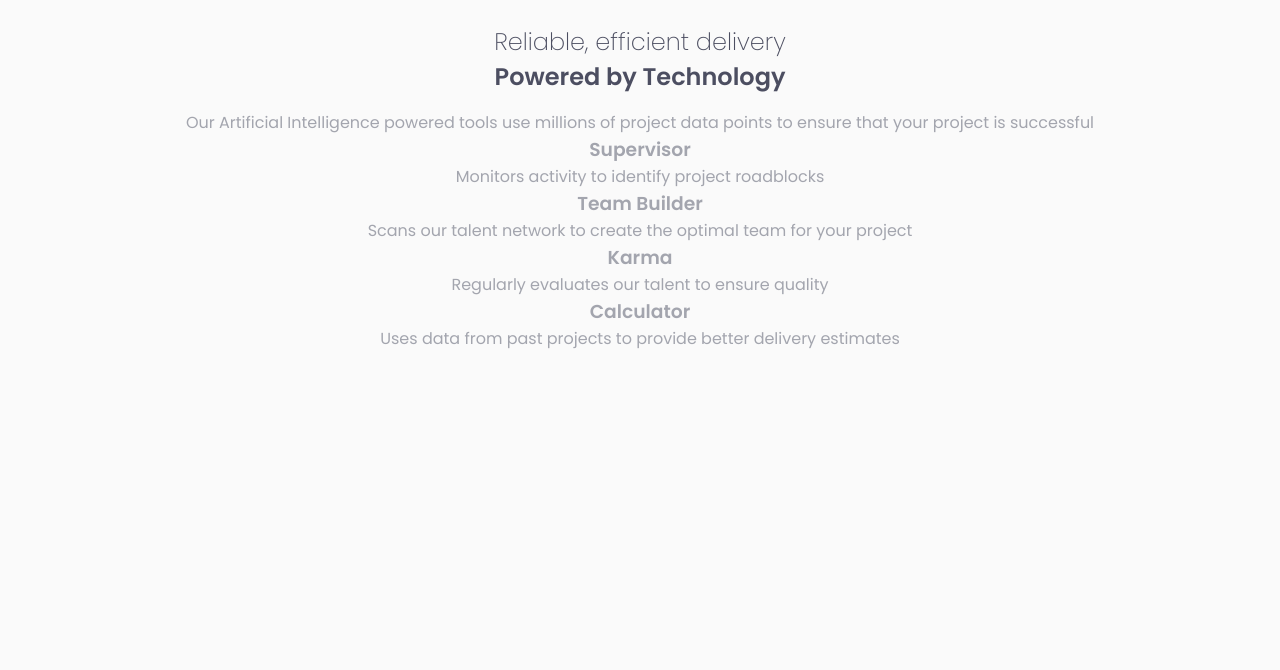
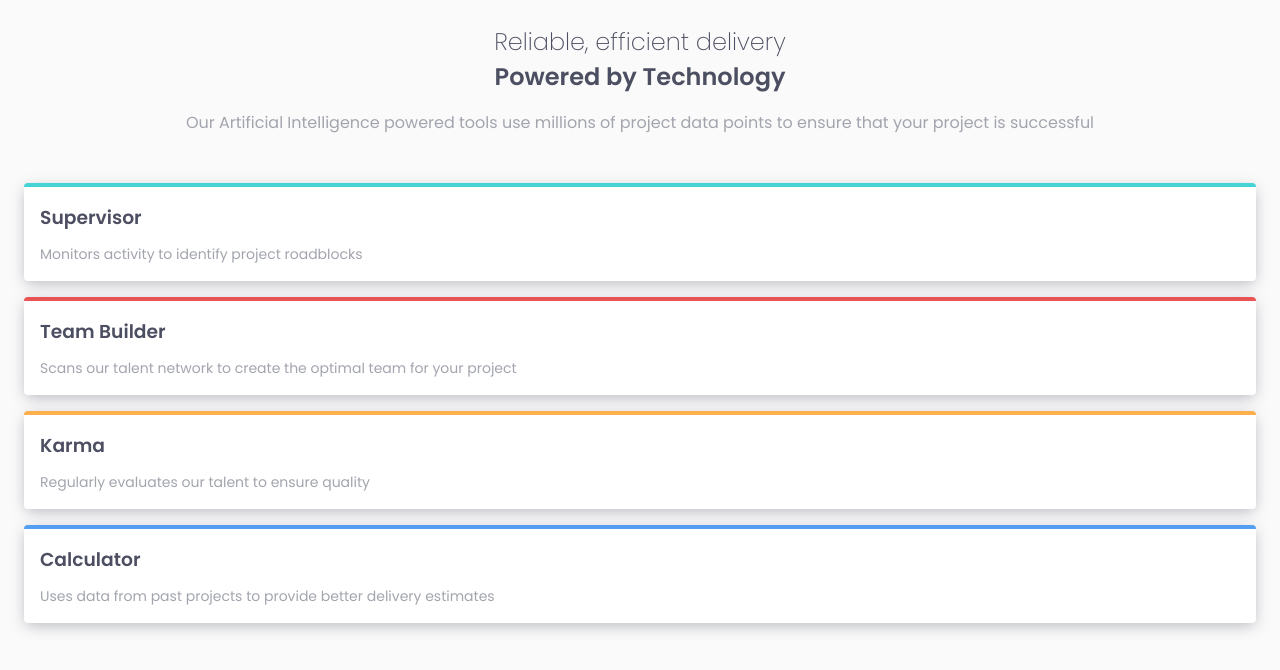
Before and after one commit to sandovalmelo/four-card-section, a plain HTML site: page index.html in a window 1280 px wide. Drawn offline with Linux system fonts and the light colour scheme.

Commit message:
add box styles

```diff
--- a/scss/_base.scss
+++ b/scss/_base.scss
@@ -8,6 +8,7 @@ $blue: hsl(212, 86%, 64%);
 $dark-blue: hsl(234, 12%, 34%);
 $grayish-blue: hsl(229, 6%, 66%);
 $light-gray: hsl(0, 0%, 98%);
+$white: #fff;
 
 // font
 $font-family: "Poppins", sans-serif;
--- /dev/null
+++ b/scss/_cards.scss
@@ -0,0 +1,38 @@
+.cards-container {
+	margin-top: 3rem;
+}
+
+.card {
+	text-align: left;
+	background-color: $white;
+	box-shadow: 0 4px 15px -2px hsla(234, 12%, 34%, 0.4);
+	margin-bottom: 1rem;
+	padding: 1rem;
+	border-radius: 4px;
+	border-top: 4px solid;
+}
+
+.card:nth-of-type(1) {
+	border-top-color: $cyan;
+}
+
+.card:nth-of-type(2) {
+	border-top-color: $red;
+}
+
+.card:nth-of-type(3) {
+	border-top-color: $orange;
+}
+
+.card:nth-of-type(4) {
+	border-top-color: $blue;
+}
+
+.card-title {
+	color: $dark-blue;
+	margin-bottom: 0.75rem;
+}
+
+.card-text {
+	font-size: 0.875rem;
+}
--- a/scss/styles.scss
+++ b/scss/styles.scss
@@ -1,2 +1,3 @@
 @import "./base";
 @import "./main";
+@import "./cards";
```
Also changed, not shown: css/styles.css.
